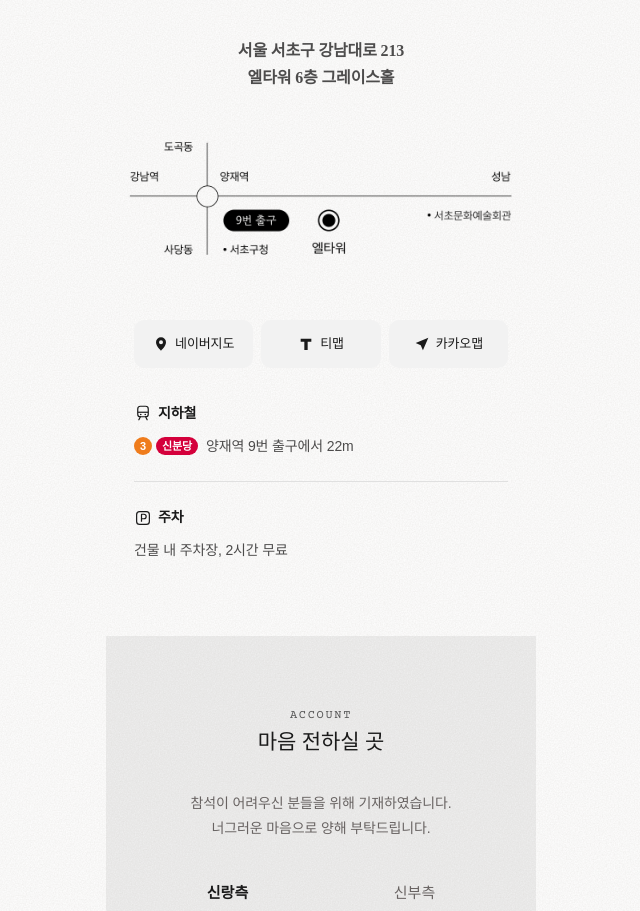
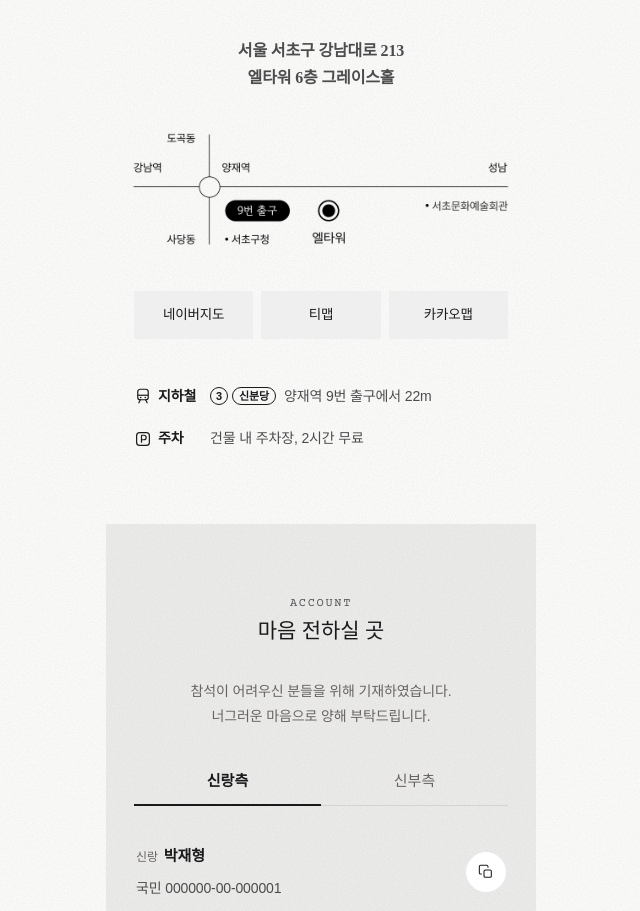
Before and after one commit to jhys-wedding/invitation, a plain HTML site: page index.html in a window 1280 px wide. Shown: the part 2990-3901 px from the top of the page, without its empty margins (319-959 px from the left). Drawn offline with nearby package versions, Linux system fonts and the light colour scheme; no server answers; a web font is replaced by a local one.

Commit message:
Add files via upload

```diff
--- a/index.html
+++ b/index.html
@@ -534,6 +534,27 @@ section.tint.soft .acc-panel .copy:active { background: var(--ink); border-color
 .vline { display: block; width: 1px; height: 48px; margin: 0 auto; background: #c8c8c8; }
 /* Map blends with its own paper texture, so the fade-in looks the same from start to end */
 .sketch { isolation: isolate; background: var(--paper-tex), var(--ground); }
+/* Location grouping: [address · map · buttons] tight, then [transit] as a quiet two-column list */
+.sketch { margin-top: 20px; }
+.navs, .sketch + .map[hidden] + .navs, .map[hidden] + .navs { margin-top: 6px; }
+.navs + .ways { margin-top: 44px; }
+.ways { gap: 16px; }
+.way, .way:first-child, .way:last-child { display: grid; grid-template-columns: 76px 1fr; align-items: center; padding: 0; border-top: 0; }
+.way h3 { margin: 0; font-size: 14px; }
+.way p { font-size: 14px; }
+section[aria-labelledby="t-way"].before-tint .way:last-child { padding-bottom: 0; }
+.line, .line.l3, .line.lsb { background: none; color: var(--ink); border: 1px solid var(--ink); height: 18px; font-weight: 600; }
+.line.l3 { min-width: 18px; }
+/* Nav buttons: text only */
+.navs svg { display: none; }
+.navs a { font-size: 13.5px; }
+/* Nav buttons square; map drawing (x 112–1885 of 2000) aligned to the content edges like buttons & transit list */
+.navs a { border-radius: 0; }
+.sketch { width: calc(100% * 2000 / 1773); max-width: none; margin-left: calc(-100% * 112 / 1773); margin-right: 0; }
+/* Nav buttons share the Account block gray */
+.navs a { background: #efefef; }
+.navs a:hover { background: #e8e8e8; }
+.navs a:active { background: #e2e2e2; }
 </style>
 </head>
 <body>
@@ -606,7 +627,7 @@ section.tint.soft .acc-panel .copy:active { background: var(--ink); border-color
     <h2 class="title" id="t-way"><span class="en">Location</span><span class="kr">오시는 길</span></h2>
     <p class="venue-addr">서울 서초구 강남대로 213<span class="venue-hall">엘타워 6층 그레이스홀</span></p>
     <button class="sketch" type="button" id="sketch-btn" aria-label="약도 크게 보기">
-      <img src="photos/map.jpg?v=8" alt="약도: 양재역 9번 출구 근처 엘타워. 위쪽 도곡동, 아래쪽 사당동, 왼쪽 강남역, 오른쪽 성남 방향. 주변에 서초구청, 서초문화예술회관" width="2000" height="824" loading="lazy">
+      <img src="photos/map.jpg?v=10" alt="약도: 양재역 9번 출구 옆 엘타워. 위쪽 도곡동, 아래쪽 사당동, 왼쪽 강남역, 오른쪽 성남 방향. 주변에 서초구청, 서초문화예술회관" width="2000" height="824" loading="lazy">
     </button>
     <div class="map" id="naver-map" role="img" aria-label="엘타워 양재 위치 지도" hidden></div>
     <div class="navs">
@@ -915,7 +936,7 @@ var CONFIG = {
   stage.addEventListener('touchend', function (e) { if (tx === null) return; var dx = e.changedTouches[0].clientX - tx; tx = null; if (Math.abs(dx) > 40) step(dx < 0 ? 1 : -1); });
 
   // Sketch map opens full screen
-  $('sketch-btn').addEventListener('click', function () { openViewer(['photos/map.jpg?v=8'], 0, [true]); });
+  $('sketch-btn').addEventListener('click', function () { openViewer(['photos/map.jpg?v=10'], 0, [true]); });
 
   // Naver map (shown only when NAVER_MAP_KEY is set)
   if (CONFIG.NAVER_MAP_KEY) {
```
